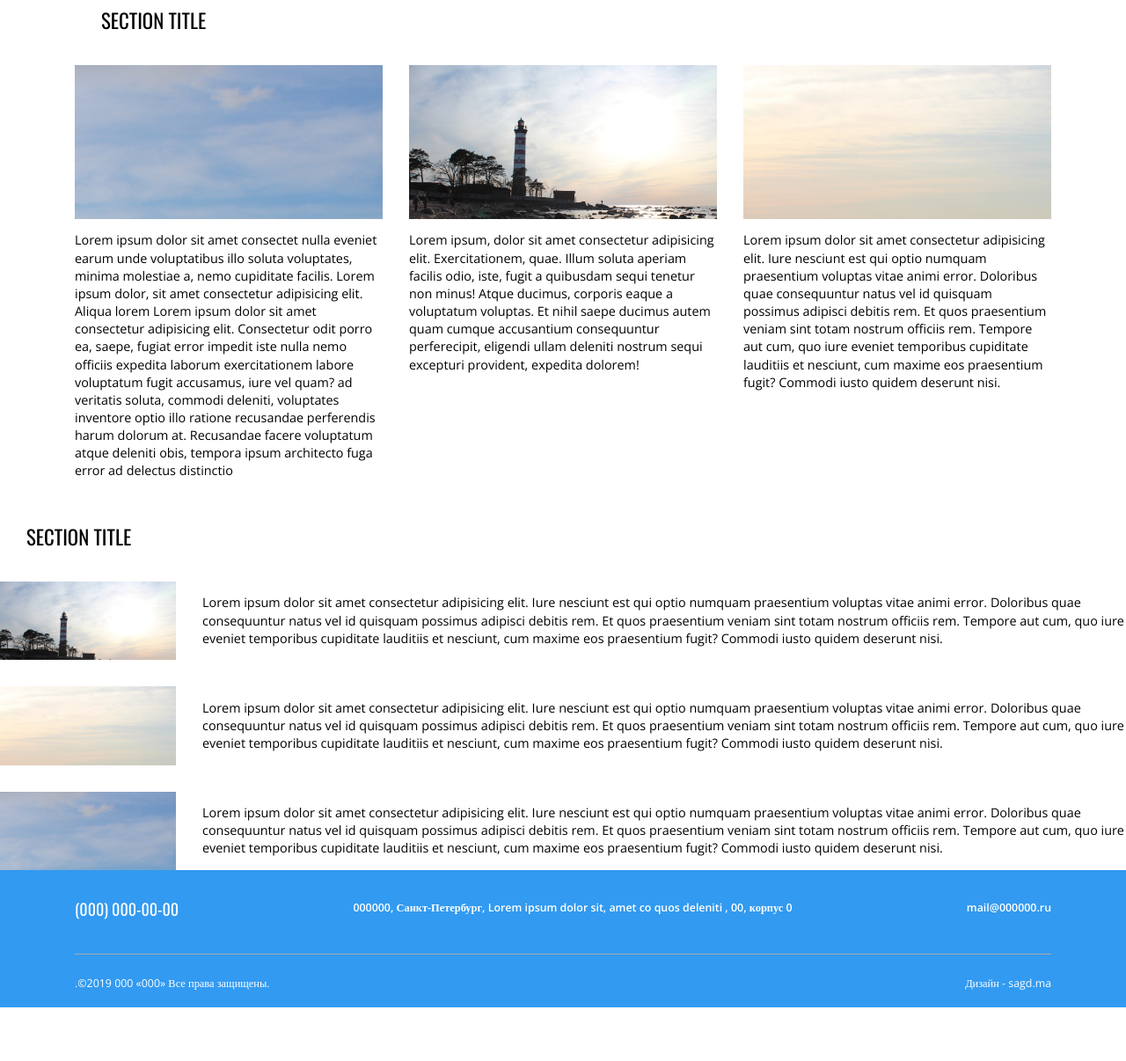
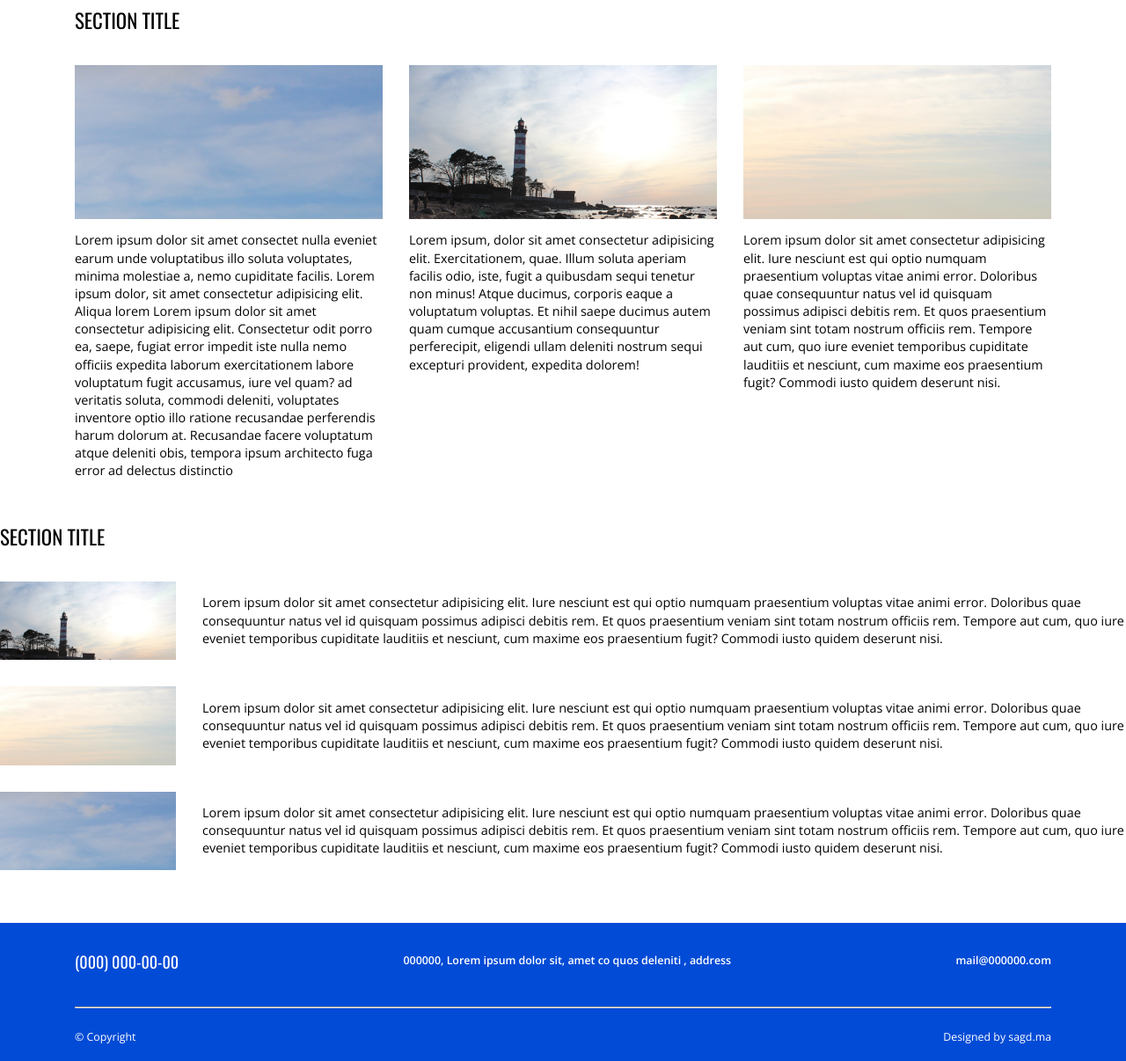
Before and after one commit to MSagdieva/gulp-assembly-for-simple-projects, a website: page src/index.html in a window 1280 px wide. Shown: the part 293-1499 px from the top of the page at 88% size. Before the commit the page ends 1438 px from the top, so only its background shows below. Drawn offline with nearby package versions, Linux system fonts and the light colour scheme; files that its build step writes are made by us from their sources; files whose address does not match are found by name.

Commit message:
change css classes name, fix some style

```diff
--- a/src/html/elements/footer.html
+++ b/src/html/elements/footer.html
@@ -5,13 +5,13 @@
                             <div class="contacts__phone">
                                 <h4 class="phone-number title">(000) 000-00-00</h4>
                             </div>
-                            <div class="contacts__adress">000000, Санкт-Петербург, Lorem ipsum dolor sit, amet co quos deleniti , 00, корпус 0</div>
-                            <div class="contacts__email">mail@000000.ru</div>
+                            <div class="contacts__adress">000000, Lorem ipsum dolor sit, amet co quos deleniti , address</div>
+                            <div class="contacts__email">mail@000000.com</div>
                     </div>
-                    <hr class="line">
-                    <div class="footer__copyright copyright">.
-                        <div class="copyright__text"><span class="coyright__sign">©</span>2019 000 «000» Все права защищены.</div>
-                        <div class="copyright__author">Дизайн - sagd.ma</div>
+                    <hr class="footer__line">
+                    <div class="footer__copyright copyright">
+                        <div class="copyright__text"><span class="coyright__sign">©</span> Copyright</div>
+                        <div class="copyright__author">Designed by sagd.ma</div>
                     </div>
         </div>
     </div>
--- a/src/html/elements/main.html
+++ b/src/html/elements/main.html
@@ -0,0 +1,60 @@
+<main>
+    <div class="main-heading">
+        <div class="main-heading__container">
+        <h1 class="main-heading__title title">Main title</h1>
+        <a class="main-heading__btn btn">Let's do it!</a>
+        </div>
+    </div>
+    <section class="section introduction _container">
+        <h2 class="section__header title">Section Title</h2>
+        <div class="introduction__information info-block__container info">
+            <div class="info-block">
+                <div class="img-container"><img src="img/img3.jpg" alt="im3" class="ill"></div>
+                <div class="text-container">
+                    <p class="text">Lorem ipsum dolor sit amet consectet nulla eveniet earum unde voluptatibus illo soluta voluptates, minima molestiae a, nemo cupiditate facilis. Lorem ipsum dolor, sit amet consectetur adipisicing elit. Aliqua lorem Lorem ipsum dolor sit amet consectetur adipisicing elit. Consectetur odit porro ea, saepe, fugiat error impedit iste nulla nemo officiis expedita laborum exercitationem labore voluptatum fugit accusamus, iure vel quam? ad veritatis soluta, commodi deleniti, voluptates inventore optio illo ratione recusandae perferendis harum dolorum at. Recusandae facere voluptatum atque deleniti obis, tempora ipsum architecto fuga error ad delectus distinctio</p>
+                </div>
+            </div>
+            <div class="info-block">
+                <div class="img-container"><img src="img/img1.jpg" alt="im1" class="ill"></div>
+                <div class="text-container">
+                    <p class="text"> Lorem ipsum, dolor sit amet consectetur adipisicing elit. Exercitationem, quae. Illum soluta aperiam facilis odio, iste, fugit a quibusdam sequi tenetur non minus! Atque ducimus, corporis eaque a voluptatum voluptas.
+                    Et nihil saepe ducimus autem quam cumque accusantium consequuntur perferecipit, eligendi ullam deleniti nostrum sequi excepturi provident, expedita dolorem!
+                    </p>
+                </div>
+            </div>
+            <div class="info-block">
+                <div class="img-container"><img src="img/img2.jpg" alt="im2" class="ill"></div>
+                <div class="text-container">
+                    <p class="text">Lorem ipsum dolor sit amet consectetur adipisicing elit. Iure nesciunt est qui optio numquam praesentium voluptas vitae animi error. Doloribus quae consequuntur natus vel id quisquam possimus adipisci debitis rem.
+                    Et quos praesentium veniam sint totam nostrum officiis rem. Tempore aut cum, quo iure eveniet temporibus cupiditate lauditiis et nesciunt, cum maxime eos praesentium fugit? Commodi iusto quidem deserunt nisi.</p>
+                </div>
+            </div>
+        </div>
+    </section>
+    <section class="section main-content">
+        <h2 class="section__header main-content__header title">Section Title</h2>
+        <div class="main-content__info">
+            <div class="info-block">
+                <div class="img-container"><img src="img/img1.jpg" alt="im1" class="ill"></div>
+                <div class="text-container">
+                    <p class="text">Lorem ipsum dolor sit amet consectetur adipisicing elit. Iure nesciunt est qui optio numquam praesentium voluptas vitae animi error. Doloribus quae consequuntur natus vel id quisquam possimus adipisci debitis rem.
+                    Et quos praesentium veniam sint totam nostrum officiis rem. Tempore aut cum, quo iure eveniet temporibus cupiditate lauditiis et nesciunt, cum maxime eos praesentium fugit? Commodi iusto quidem deserunt nisi.</p>
+                </div>
+            </div>
+            <div class="info-block">
+                <div class="img-container"><img src="img/img2.jpg" alt="im2" class="ill"></div>
+                <div class="text-container">
+                    <p class="text">Lorem ipsum dolor sit amet consectetur adipisicing elit. Iure nesciunt est qui optio numquam praesentium voluptas vitae animi error. Doloribus quae consequuntur natus vel id quisquam possimus adipisci debitis rem.
+                    Et quos praesentium veniam sint totam nostrum officiis rem. Tempore aut cum, quo iure eveniet temporibus cupiditate lauditiis et nesciunt, cum maxime eos praesentium fugit? Commodi iusto quidem deserunt nisi.</p>
+                </div>
+            </div>
+            <div class="info-block">
+                <div class="img-container"><img src="img/img3.jpg" alt="im3" class="ill"></div>
+                <div class="text-container">
+                    <p class="text">Lorem ipsum dolor sit amet consectetur adipisicing elit. Iure nesciunt est qui optio numquam praesentium voluptas vitae animi error. Doloribus quae consequuntur natus vel id quisquam possimus adipisci debitis rem.
+                    Et quos praesentium veniam sint totam nostrum officiis rem. Tempore aut cum, quo iure eveniet temporibus cupiditate lauditiis et nesciunt, cum maxime eos praesentium fugit? Commodi iusto quidem deserunt nisi.</p>
+                </div>
+            </div>
+        </div>
+    </section>
+</main>
--- a/src/index.html
+++ b/src/index.html
@@ -7,7 +7,7 @@
 <head>
 	<meta charset="utf-8">
 
-	<title>Заголовок</title>
+	<title>Site title</title>
 	<meta name="description" content="">
 
 	<link rel="shortcut icon" href="img/favicon/favicon.ico" type="image/x-icon">
@@ -25,69 +25,7 @@
 
 <body>
 	@@include('html/elements/header.html')
-
-	<main>
-		<div class="main-heading">
-			<div class="main-heading__container">
-			<h1 class="main-heading__title title">Main title</h1>
-			<a class="main-heading_btn btn">Let's do it!</a>
-			</div>
-		</div>
-		<section class="section introduction _container">
-			<h2 class="section__header title">Section Title</h2>
-			<div class="introduction__information info-block__container info">
-				<div class="info-block">
-					<div class="img-container"><img src="img/img3.jpg" alt="" class="ill"></div>
-					<div class="text-container">
-						<p class="text">Lorem ipsum dolor sit amet consectet nulla eveniet earum unde voluptatibus illo soluta voluptates, minima molestiae a, nemo cupiditate facilis. Lorem ipsum dolor, sit amet consectetur adipisicing elit. Aliqua lorem Lorem ipsum dolor sit amet consectetur adipisicing elit. Consectetur odit porro ea, saepe, fugiat error impedit iste nulla nemo officiis expedita laborum exercitationem labore voluptatum fugit accusamus, iure vel quam? ad veritatis soluta, commodi deleniti, voluptates inventore optio illo ratione recusandae perferendis harum dolorum at. Recusandae facere voluptatum atque deleniti obis, tempora ipsum architecto fuga error ad delectus distinctio</p>
-					</div>
-				</div>
-				<div class="info-block">
-					<div class="img-container"><img src="img/img1.jpg" alt="" class="ill"></div>
-					<div class="text-container">
-						<p class="text"> Lorem ipsum, dolor sit amet consectetur adipisicing elit. Exercitationem, quae. Illum soluta aperiam facilis odio, iste, fugit a quibusdam sequi tenetur non minus! Atque ducimus, corporis eaque a voluptatum voluptas.
-						Et nihil saepe ducimus autem quam cumque accusantium consequuntur perferecipit, eligendi ullam deleniti nostrum sequi excepturi provident, expedita dolorem!
-						</p>
-					</div>
-				</div>
-				<div class="info-block">
-					<div class="img-container"><img src="img/img2.jpg" alt="" class="ill"></div>
-					<div class="text-container">
-						<p class="text">Lorem ipsum dolor sit amet consectetur adipisicing elit. Iure nesciunt est qui optio numquam praesentium voluptas vitae animi error. Doloribus quae consequuntur natus vel id quisquam possimus adipisci debitis rem.
-						Et quos praesentium veniam sint totam nostrum officiis rem. Tempore aut cum, quo iure eveniet temporibus cupiditate lauditiis et nesciunt, cum maxime eos praesentium fugit? Commodi iusto quidem deserunt nisi.</p>
-					</div>
-				</div>
-			</div>
-		</section>
-		<section class="section main_content">
-			<h2 class="section__header title">Section Title</h2>
-			<div class="main_content info">
-				<div class="info-block">
-					<div class="img-container"><img src="img/img1.jpg" alt="" class="ill"></div>
-					<div class="text-container">
-						<p class="text">Lorem ipsum dolor sit amet consectetur adipisicing elit. Iure nesciunt est qui optio numquam praesentium voluptas vitae animi error. Doloribus quae consequuntur natus vel id quisquam possimus adipisci debitis rem.
-						Et quos praesentium veniam sint totam nostrum officiis rem. Tempore aut cum, quo iure eveniet temporibus cupiditate lauditiis et nesciunt, cum maxime eos praesentium fugit? Commodi iusto quidem deserunt nisi.</p>
-					</div>
-				</div>
-				<div class="info-block">
-					<div class="img-container"><img src="img/img2.jpg" alt="" class="ill"></div>
-					<div class="text-container">
-						<p class="text">Lorem ipsum dolor sit amet consectetur adipisicing elit. Iure nesciunt est qui optio numquam praesentium voluptas vitae animi error. Doloribus quae consequuntur natus vel id quisquam possimus adipisci debitis rem.
-						Et quos praesentium veniam sint totam nostrum officiis rem. Tempore aut cum, quo iure eveniet temporibus cupiditate lauditiis et nesciunt, cum maxime eos praesentium fugit? Commodi iusto quidem deserunt nisi.</p>
-					</div>
-				</div>
-				<div class="info-block">
-					<div class="img-container"><img src="img/img3.jpg" alt="" class="ill"></div>
-					<div class="text-container">
-						<p class="text">Lorem ipsum dolor sit amet consectetur adipisicing elit. Iure nesciunt est qui optio numquam praesentium voluptas vitae animi error. Doloribus quae consequuntur natus vel id quisquam possimus adipisci debitis rem.
-						Et quos praesentium veniam sint totam nostrum officiis rem. Tempore aut cum, quo iure eveniet temporibus cupiditate lauditiis et nesciunt, cum maxime eos praesentium fugit? Commodi iusto quidem deserunt nisi.</p>
-					</div>
-				</div>
-			</div>
-		</section>
-	</main>
-
-
+	@@include('html/elements/main.html')
 	@@include('html/elements/footer.html')
 <script src='js/script.js'></script>
 </body>
--- a/src/scss/elements/footer.scss
+++ b/src/scss/elements/footer.scss
@@ -1,6 +1,6 @@
 .footer{
     &__content{
-        background-color: rgba(50, 154, 240, 1);
+        background-color: #024BD6;
         color:#fff;
         font-family: $SecondFontFamily;
         font-weight: 300;
@@ -76,14 +76,11 @@
     &__text {
         flex-grow: 1;
     }
-
-
     &__author {
         flex-grow: 1;
         text-align: right;
         @media (max-width: $md4+px){
             text-align: center;
-            margin-top: 20px;
         }
     }
 }
--- a/src/scss/elements/sections.scss
+++ b/src/scss/elements/sections.scss
@@ -1,5 +1,5 @@
 .section{
-    margin-top: 30px;
+    margin: 30px auto 30px auto;
     &__header{
     }
 }
@@ -9,13 +9,16 @@
     }
 }
 .info-block__container {
-    display:flex;
-    flex-wrap:wrap;
+    display: flex;
+    @media (max-width:$md4+px) {
+        flex-wrap: wrap;
+    }
     .info-block {
         flex: 1.5 0.8 200px;
-
-
-}
+        @media (max-width:$md4+px) {
+            flex: initial;
+        }
+    }
 .info-block~.info-block{
         margin-left: 30px;
         @media (max-width:$md4+px) {
@@ -49,9 +52,14 @@
     @include adaptive-value('font-size', 16, 12, 0);
 }
 }
-.main_content{
+.main-content{
+    margin-bottom: 60px;
+    @media (max-width: $md4+px){
+        margin-left: 10px;
+        margin-right: 10px;
+    }
     &__header{
-        margin:0;
+        margin: 0;
     }
     .info-block{
         display:flex;
--- a/src/scss/style.scss
+++ b/src/scss/style.scss
@@ -40,7 +40,7 @@ h2.title{
     @include adaptive-value('font-size', 26, 18, 0);
     display: block;
     line-height: 1.8;
-    margin: 30px;
+    margin: 30px 0;
     @media (max-width:$md3+px){
         margin: 20px;
     }
```
Also changed, not shown: src/scss/elements/heading.scss (+8 -4 lines), dist/css/style.css, dist/css/style.min.css, dist/index.html.
